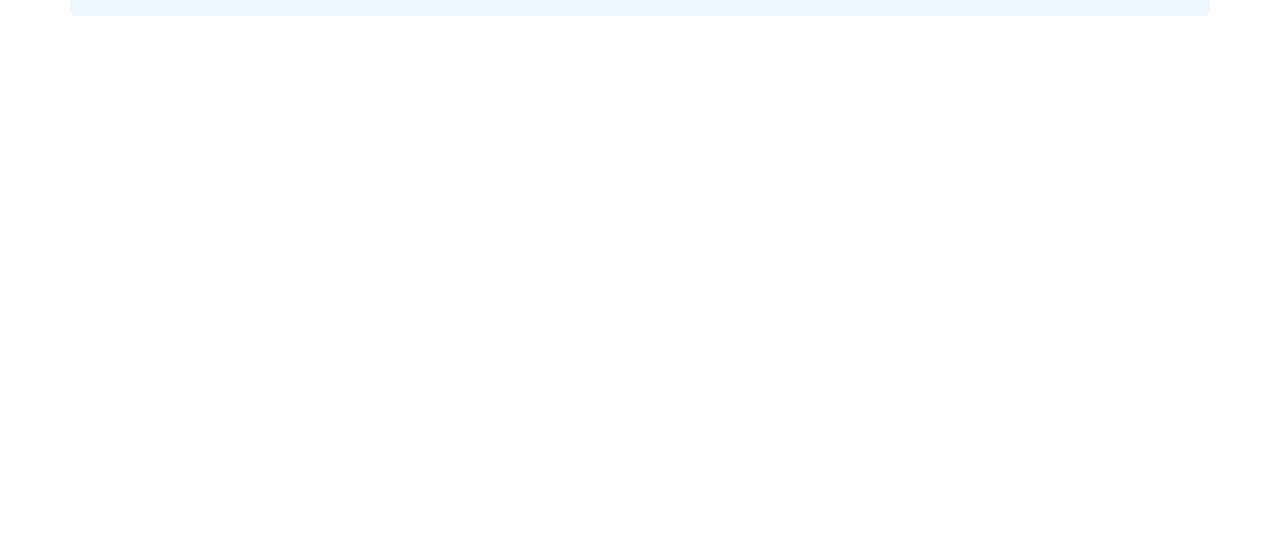
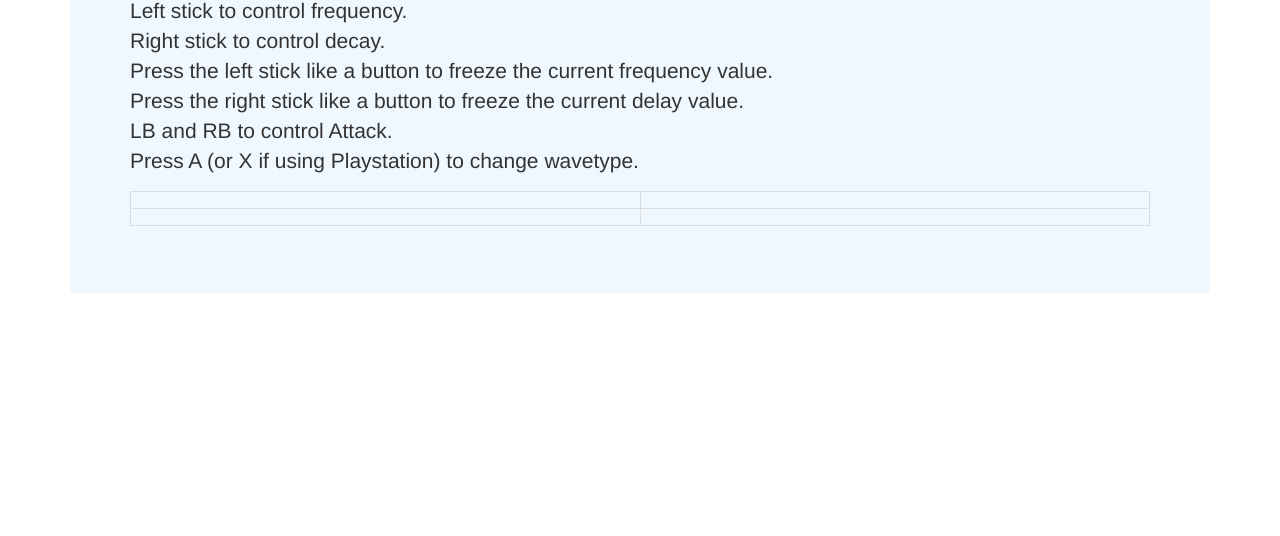
Before and after one commit to Echelon-Studio/GamerSynth, a plain HTML site: page index.html in a window 1280 px wide. Shown: the part 264-800 px from the top of the page. Drawn offline with nearby package versions, Linux system fonts and the light colour scheme.

Commit message:
add instructions

```diff
--- a/index.html
+++ b/index.html
@@ -34,6 +34,22 @@
             <div class="jumbotron" style="background-color: aliceblue;">
                 <h1 class="center">GamerSynth</h1>
                 <h4>An audio synthesis engine using a gaming controller for input!</h4>
+                <br/>
+                <h2>Controls:</h2>
+                <p>
+                Left stick to control frequency.
+                <br/>
+                Right stick to control decay.
+                <br/>
+                Press the left stick like a button to freeze the current frequency value.
+                <br/>
+                Press the right stick like a button to freeze the current delay value.
+                <br/>
+                LB and RB to control Attack.
+                <br/>
+                Press A (or X if using Playstation) to change wavetype.
+                <br/>
+                </p>
                 <table class="table table-bordered">
                     <tr>
                         <td id="frequency"></td>
--- a/synth.js
+++ b/synth.js
@@ -3,7 +3,7 @@
 function Synth(){
     this.audio = new (window.AudioContext || window.webkitAudioContext)();
     var audio = this.audio;
-    this.osc_type = "square";
+    this.osc_type = "sine";
 
     this.playOscillation = function(freq, attack, decay) {
         if (!attack) attack = 10;
```
